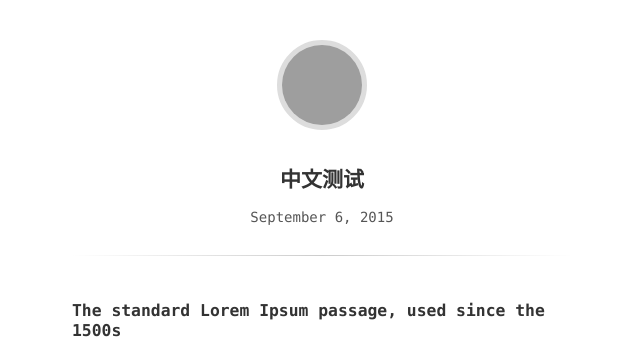
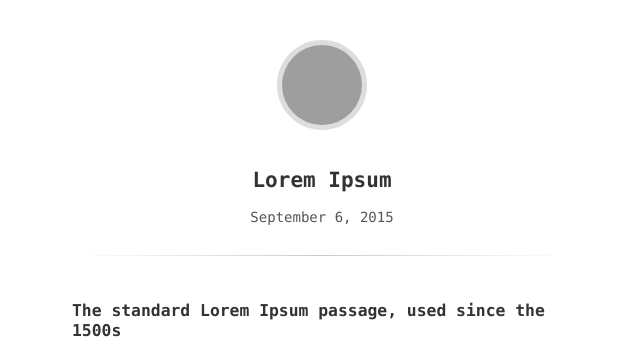
Before and after one commit to hughug/hughug.github.io, a Jekyll site: the page built from blog/_posts/2015-09-06-lorem-ipsum.md, in a window 1280 px wide and 900 px high. Shown: the top 358 px of the window, without its empty margins (318-958 px from the left). Built offline with Jekyll 4.4.1, drawn with Linux system fonts in a browser that asks for light colours; grey boxes are pictures that could not be loaded.

```diff
--- a/blog/_posts/2015-09-06-中文测试.md
+++ b/blog/_posts/2015-09-06-lorem-ipsum.md
@@ -1,5 +1,5 @@
 ---
-title: 中文测试
+title: Lorem Ipsum
 updated: 2015-09-06 15:56
 ---
 
```
Also changed, not shown: 1 other file.
